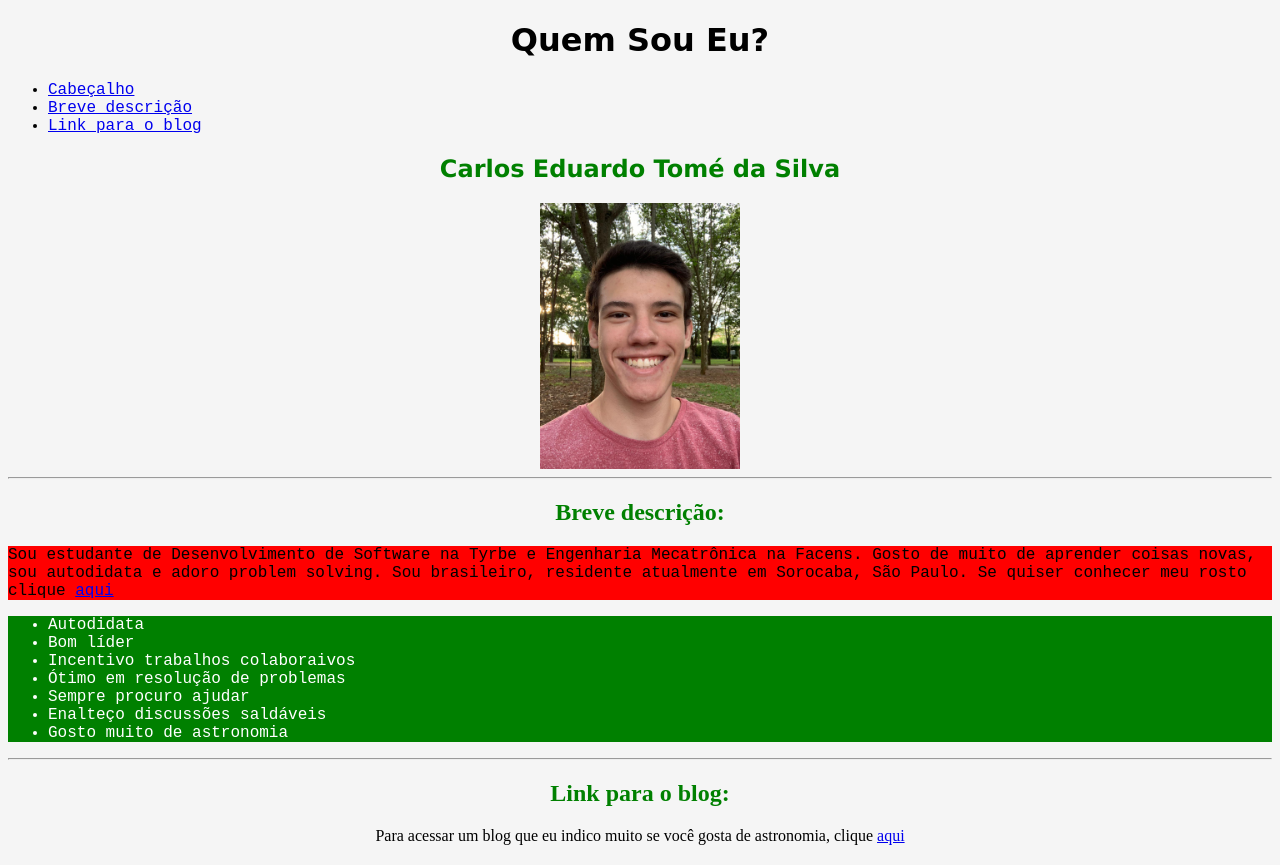
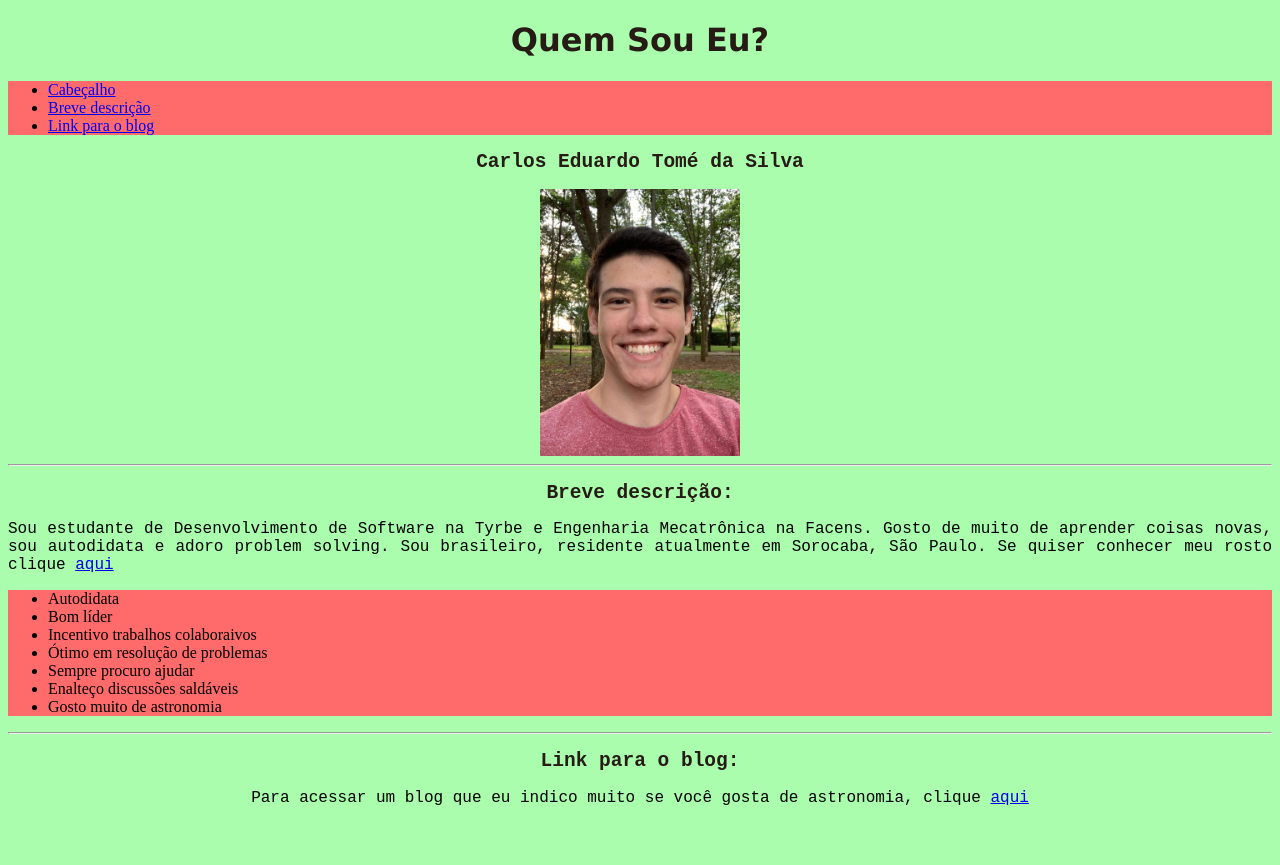
Before and after one commit to CarlosEduardoTomeDaSilva/CarlosEduardoTomeDaSilva.github.io, a plain HTML site: page index.html in a window 1280 px wide. After the commit the page ends 826 px from the top, so only its background shows below. Drawn offline with Linux system fonts and the light colour scheme.

Commit message:
Versao final do portifolio

```diff
--- a/index.html
+++ b/index.html
@@ -20,7 +20,7 @@
     <hr>
     <h2 id="Descrição">Breve descrição:</h2>
     <p id="descrição_Cadu" style="font-size: large; font-family: monospace;">Sou estudante de Desenvolvimento de Software na Tyrbe e Engenharia Mecatrônica na Facens. Gosto de muito de aprender coisas novas, sou autodidata e adoro problem solving. Sou brasileiro, residente atualmente em Sorocaba, São Paulo. Se quiser conhecer meu rosto clique <a href="#Foto">aqui</a></p>
-    <ul id="lista-descrição">
+    <ul class="list-style">
         <li >Autodidata</li>
         <li>Bom líder</li>
         <li>Incentivo trabalhos colaboraivos</li>
@@ -31,7 +31,7 @@
     </ul>
     <hr>
     <h2 id="Link">Link para o blog:</h2>
-    <p style="text-align: center;">Para acessar um blog que eu indico muito se você gosta de astronomia, clique <a target="_blank" href="https://spacetoday.com.br/">aqui</a></p>
+    <p style="text-align: center; font-family: monospace; font-size: large;">Para acessar um blog que eu indico muito se você gosta de astronomia, clique <a target="_blank" href="https://spacetoday.com.br/">aqui</a></p>
     <h2></h2>
 </body>
 </html>
--- a/style.css
+++ b/style.css
@@ -1,4 +1,4 @@
-#Nome {
+/*#Nome {
     font-family: Verdana, Geneva, Tahoma, sans-serif;
 }
 
@@ -13,7 +13,7 @@ h2 {
  }
  body {
      background-color: whitesmoke;
-     }
+    /* }
 
  #descrição_Cadu{
      background-color: red;
@@ -37,3 +37,45 @@ h2 {
      font-size: large;
      font-family: monospace;
  }
+*/
+
+body {
+    background-color: rgb(169, 253, 172);
+}
+
+h1 {
+    text-align: center;
+    font-family: Verdana, Geneva, Tahoma, sans-serif;
+    color: rgb(38, 28, 21);
+}
+
+#Nome {
+    text-align: center;
+    font-family: monospace;
+    color: rgb(38, 28, 21);
+}
+
+#Descrição {
+    text-align: center;
+    font-family: monospace;
+    color: rgb(38, 28, 21);
+}
+
+#Link {
+    text-align: center;
+    font-family: monospace;
+    color: rgb(38, 28, 21);
+}
+
+.list-style {
+    background-color: rgb(255, 107, 107);
+}
+
+#Foto {
+    display: block;
+    margin: 0 auto;
+}
+
+#descrição_Cadu {
+    text-align: justify;
+}
```
